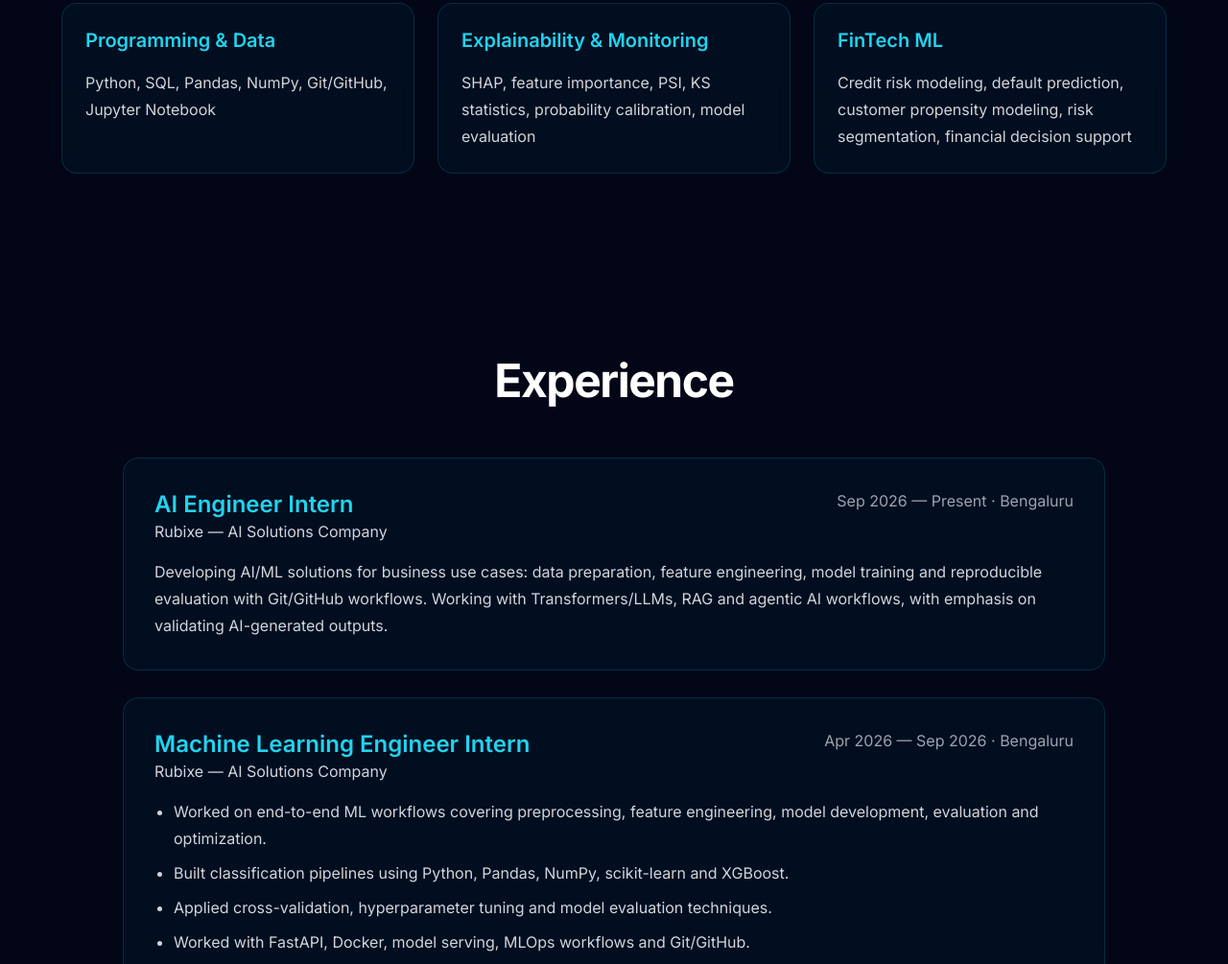
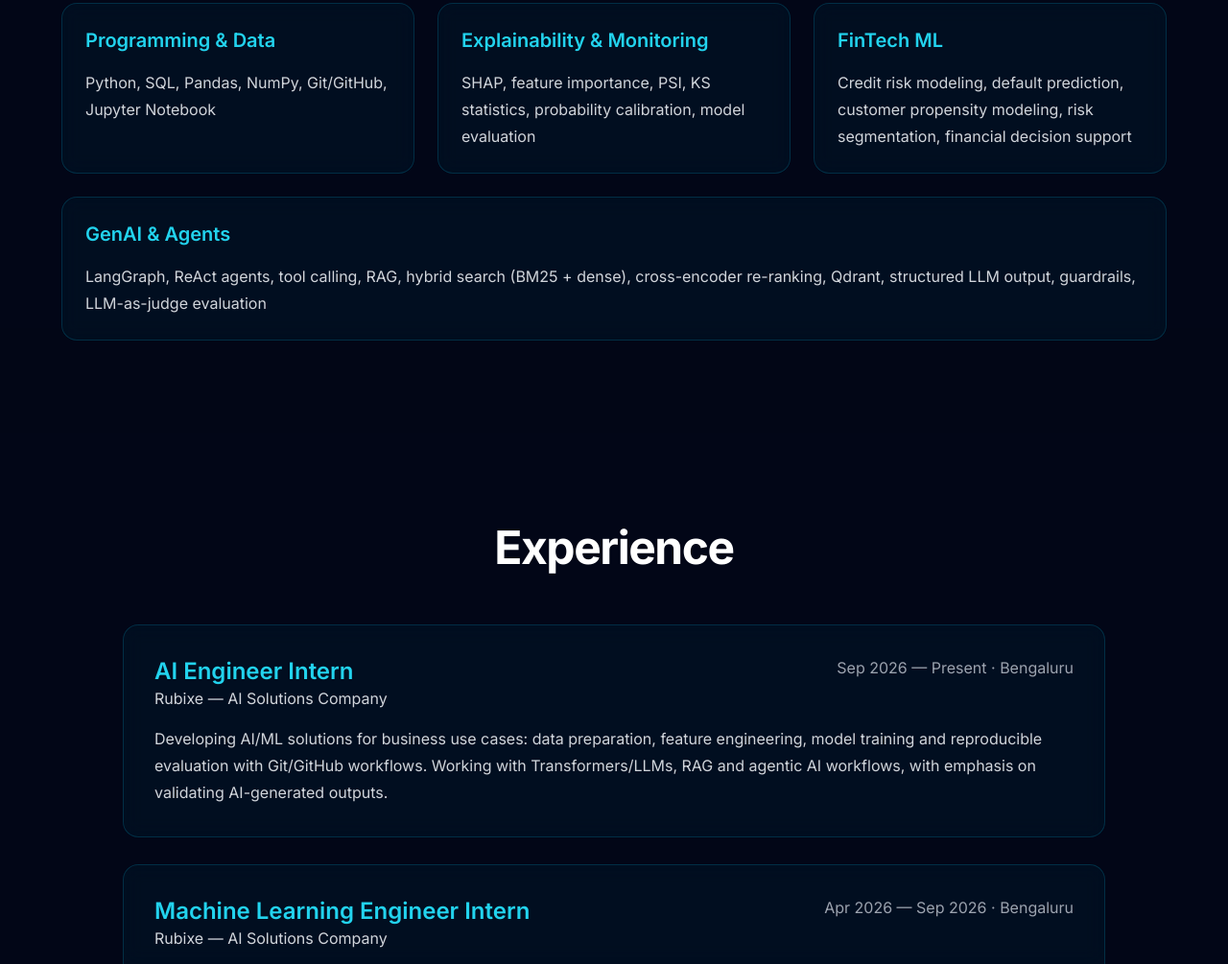
Before and after one commit to rc-mathew/rc-mathew.github.io, a plain HTML site: page index.html in a window 1280 px wide. Shown: the part 1945-2950 px from the top of the page at 96% size. Drawn offline with nearby package versions, Linux system fonts and the light colour scheme.

Commit message:
Skills: add a GenAI & Agents card

```diff
--- a/index.html
+++ b/index.html
@@ -73,6 +73,7 @@
     <div class="p-6 rounded-2xl glass hover-glow"><h3 class="text-xl font-semibold text-cyan-400 mb-4">Programming &amp; Data</h3><p class="text-gray-300 leading-7">Python, SQL, Pandas, NumPy, Git/GitHub, Jupyter Notebook</p></div>
     <div class="p-6 rounded-2xl glass hover-glow"><h3 class="text-xl font-semibold text-cyan-400 mb-4">Explainability &amp; Monitoring</h3><p class="text-gray-300 leading-7">SHAP, feature importance, PSI, KS statistics, probability calibration, model evaluation</p></div>
     <div class="p-6 rounded-2xl glass hover-glow"><h3 class="text-xl font-semibold text-cyan-400 mb-4">FinTech ML</h3><p class="text-gray-300 leading-7">Credit risk modeling, default prediction, customer propensity modeling, risk segmentation, financial decision support</p></div>
+    <div class="p-6 rounded-2xl glass hover-glow md:col-span-2 lg:col-span-3"><h3 class="text-xl font-semibold text-cyan-400 mb-4">GenAI &amp; Agents</h3><p class="text-gray-300 leading-7">LangGraph, ReAct agents, tool calling, RAG, hybrid search (BM25 + dense), cross-encoder re-ranking, Qdrant, structured LLM output, guardrails, LLM-as-judge evaluation</p></div>
   </div>
 </div></section>
 
```
